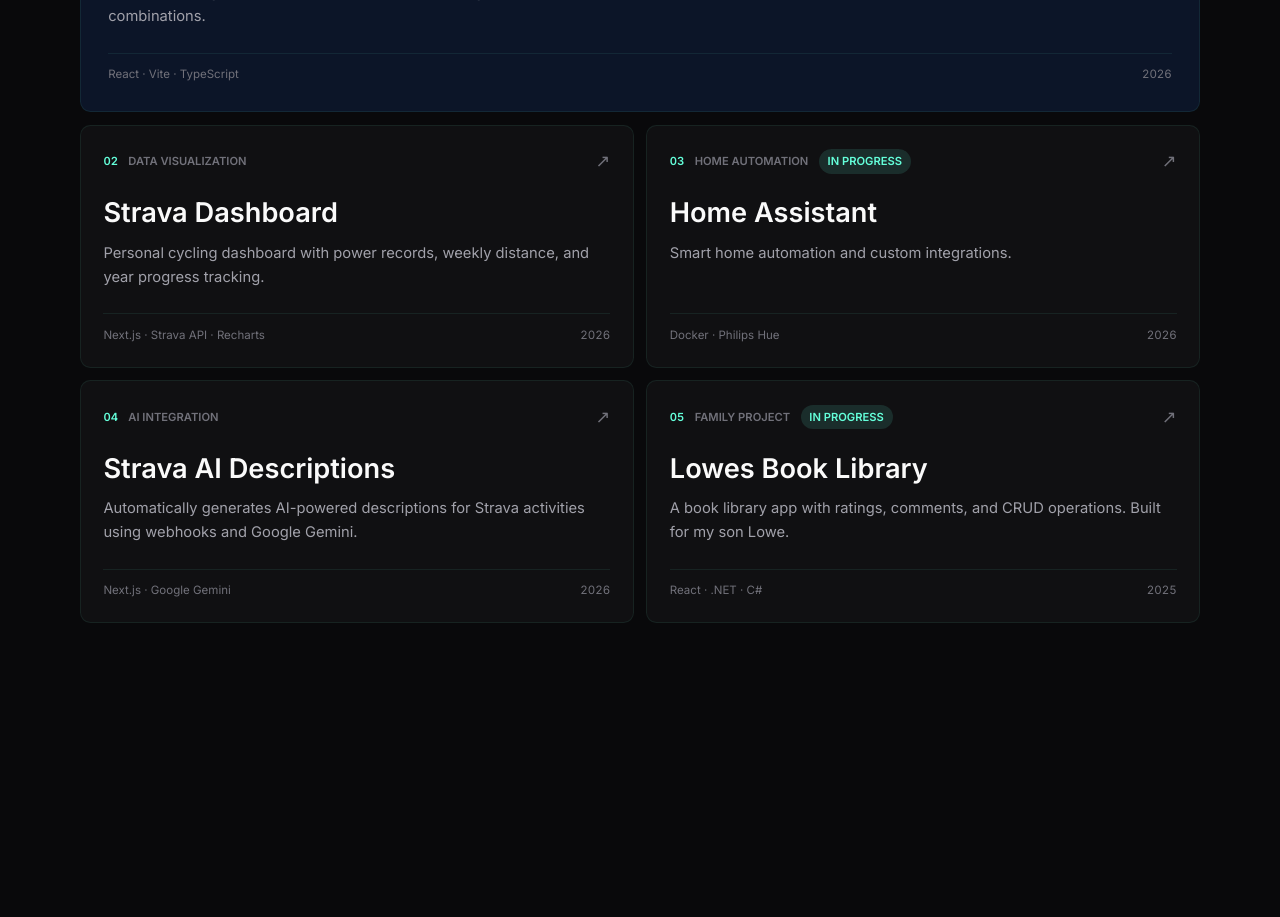
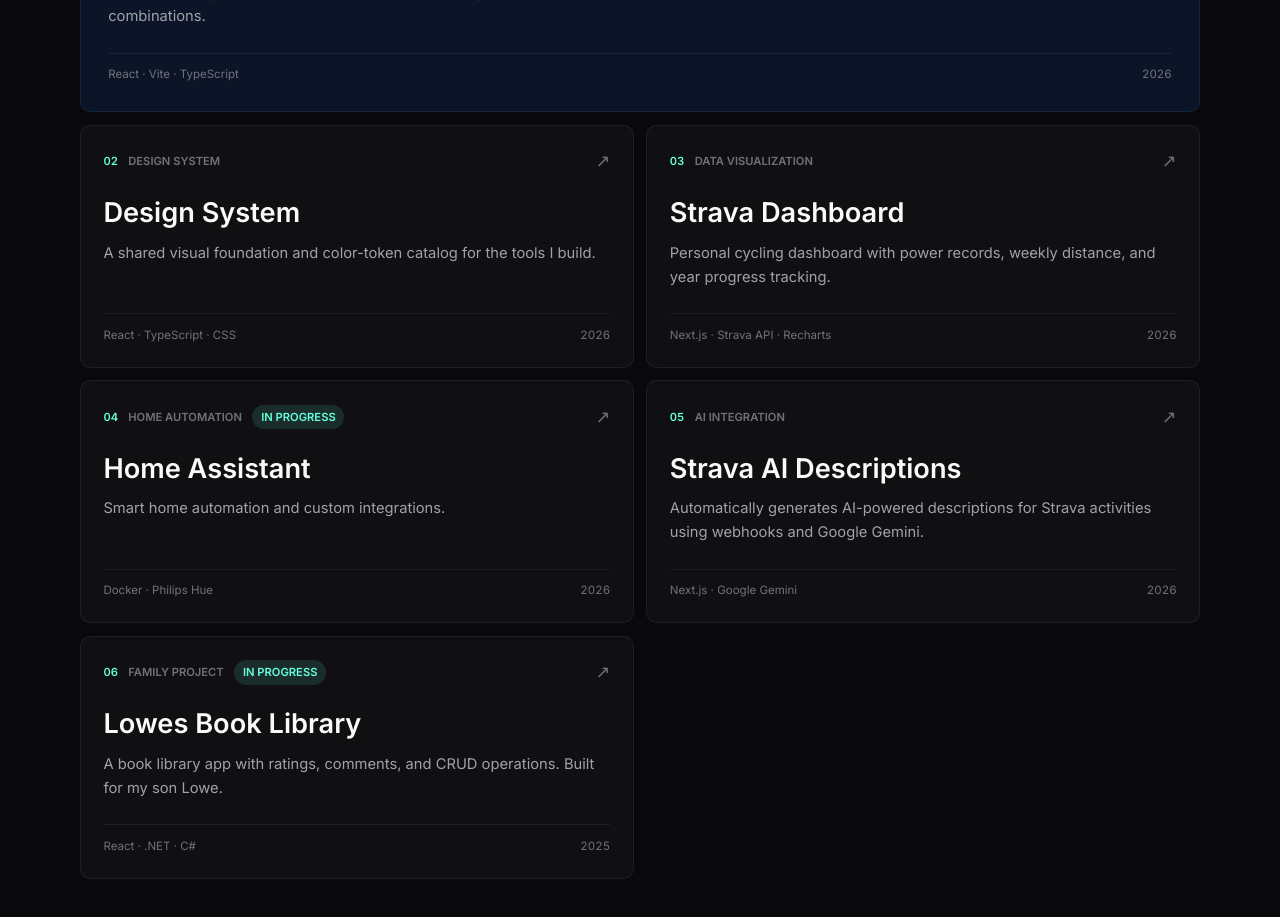
Before and after one commit to taaage/portfolio-client, a React (Vite) app: page / in a window 1280 px wide. Shown: the part 1120-2037 px from the top of the page. Before the commit the page ends 1855 px from the top, so only its background shows below. Built offline with nearby package versions, Linux system fonts and the light colour scheme; no server answers.

Commit message:
feat: add Design System component and update routing; modify favicon link and adjust asset paths

```diff
--- a/src/App.tsx
+++ b/src/App.tsx
@@ -1,6 +1,7 @@
 import { BrowserRouter, Link, Route, Routes } from "react-router-dom";
 import Books from "./components/Books/Books";
 import ComingSoon from "./components/ComingSoon/ComingSoon";
+import DesignSystem from "./components/DesignSystem/DesignSystem";
 import GearCalculator from "./components/GearCalculator/GearCalculator";
 import Hero from "./components/Hero/Hero";
 import Resume from "./components/Resume/Resume";
@@ -61,6 +62,7 @@
         />
         <Route path="/gear-calculator" element={<GearCalculator />} />
         <Route path="/strava-dashboard" element={<StravaDashboard />} />
+        <Route path="/design-system" element={<DesignSystem />} />
       </Routes>
     </BrowserRouter>
   );
--- /dev/null
+++ b/src/components/DesignSystem/DesignSystem.css
@@ -0,0 +1,5 @@
+.design-system-frame {
+  width: 100%;
+  height: calc(100vh - 60px);
+  border: none;
+}
--- /dev/null
+++ b/src/components/DesignSystem/DesignSystem.tsx
@@ -0,0 +1,13 @@
+import "./DesignSystem.css";
+
+const DESIGN_SYSTEM_URL = "https://design.tiggenilsson.se/";
+
+export default function DesignSystem() {
+  return (
+    <iframe
+      className="design-system-frame"
+      src={DESIGN_SYSTEM_URL}
+      title="Design System"
+    />
+  );
+}
--- a/src/components/Work/Work.tsx
+++ b/src/components/Work/Work.tsx
@@ -22,6 +22,15 @@
       to: "/gear-calculator",
       year: "2026",
       category: "Cycling tool",
+    },
+    {
+      title: "Design System",
+      description:
+        "A shared visual foundation and color-token catalog for the tools I build.",
+      stack: "React · TypeScript · CSS",
+      to: "/design-system",
+      year: "2026",
+      category: "Design system",
     },
     {
       title: "Strava Dashboard",
```
Also changed, not shown: 2 other files (tests, documents, lock files or other folders).
